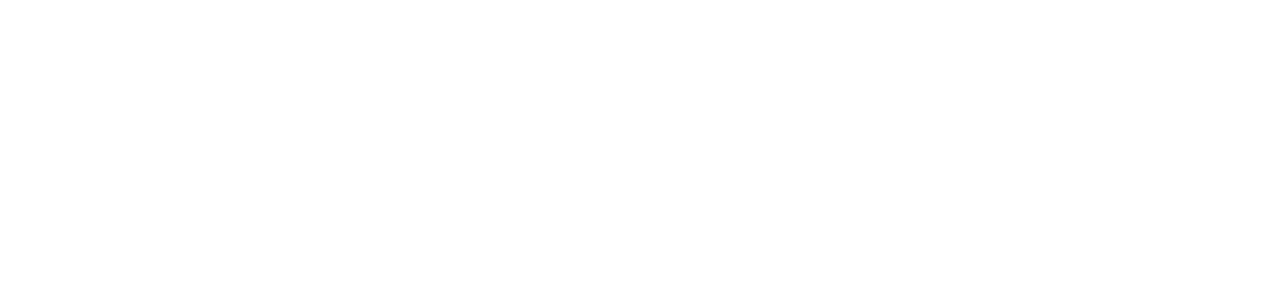
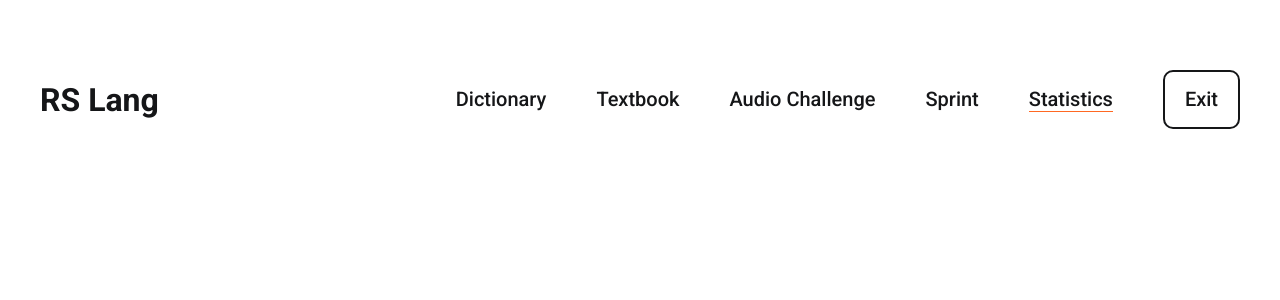
Before and after one commit to Lebedev-023046/rslang, a React (Create React App) app in the folder rs-lang/: page /Statistics in a window 1280 px wide. Before the commit this address had no page. Shown: the top 300 px of the page. Built offline with nearby package versions, Linux system fonts and the light colour scheme; a web font is replaced by a local one.

Commit message:
feat: add nav__link_active style

```diff
--- a/rs-lang/src/App.tsx
+++ b/rs-lang/src/App.tsx
@@ -2,12 +2,14 @@ import React from 'react'
 import MainPage from './components/templates/MainPage/MainPage'
 import AudioChallengePage from './components/templates/AudioChallengePage/AudioChallengePage'
 import { Route, Routes } from 'react-router-dom'
+import StatisticsPage from './components/templates/StatisticsPage/StatisticsPage'
 
 const App = () => {
   return (
     <Routes>
         <Route path='/' element={ <MainPage /> } />
         <Route path='/AudioChallenge' element={ <AudioChallengePage /> } />
+        <Route path='/Statistics' element={ <StatisticsPage /> } />
     </Routes>
   )
 }
--- a/rs-lang/src/components/molecules/Nav/Nav.css
+++ b/rs-lang/src/components/molecules/Nav/Nav.css
@@ -11,3 +11,7 @@
   font-weight: 500;
   line-height: 2.3rem;
 }
+
+.nav__link_active {
+  border-bottom: 1px solid #FF6822;
+}
--- /dev/null
+++ b/rs-lang/src/components/templates/StatisticsPage/StatisticsPage.css
@@ -0,0 +1,13 @@
+.wrapper {
+  min-height: 100%;
+
+  display: flex;
+  flex-direction: column;
+  overflow: hidden;
+}
+
+.container {
+  margin: 0 auto;
+  max-width: 1240px;
+  min-height: 100%;
+}
--- /dev/null
+++ b/rs-lang/src/components/templates/StatisticsPage/StatisticsPage.tsx
@@ -0,0 +1,31 @@
+import React from 'react'
+import './StatisticsPage.css'
+import Header from '../../organisms/Header/Header'
+import Nav from '../../molecules/Nav/Nav'
+import { Link } from 'react-router-dom'
+import Button from '../../atoms/Button/Button'
+
+const StatisticsPage: React.FC = () => {
+  return (
+    <div className='wrapper'>
+      <Header>
+        <h2>RS Lang</h2>
+        <Nav>
+          <Link className='nav__link' to='#'>Dictionary</Link>
+          <Link className='nav__link' to='#'>Textbook</Link>
+          <Link className='nav__link' to='/AudioChallenge'>Audio Challenge</Link>
+          <Link className='nav__link' to='#'>Sprint</Link>
+          <Link className='nav__link nav__link_active' to='/Statistics'>Statistics</Link>
+        </Nav>
+        <Button
+          text='Exit'
+          type='secondary'
+          // TODO button should log out user of the account
+          onClick={() => {}}
+        />
+      </Header>
+    </div>
+  )
+}
+
+export default StatisticsPage
```
